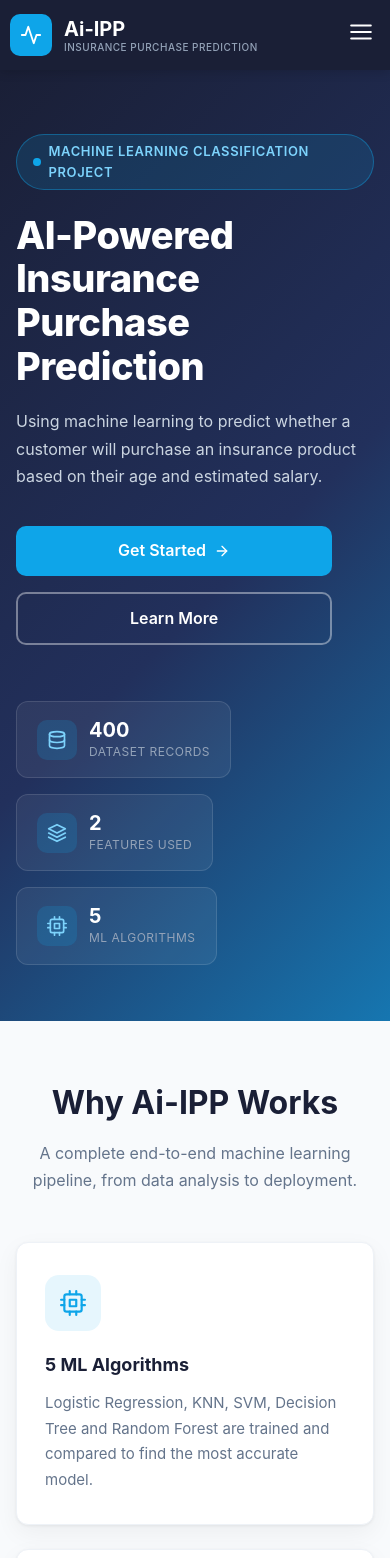
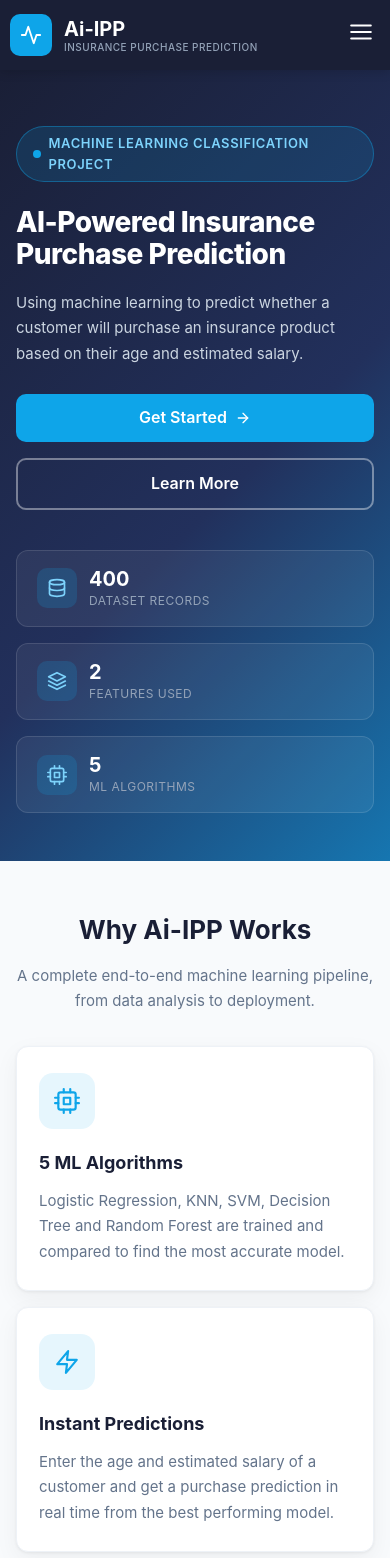
Before and after one commit to favas-fv8/ai_insurance, a React (Create React App) app in the folder frontend/: page / in a window 390 px wide. Shown: the top 1558 px of the page. Built offline with nearby package versions, Linux system fonts and the light colour scheme; no server answers.

Commit message:
Make all pages fully responsive across screen sizes

```diff
--- a/frontend/src/components/Footer.css
+++ b/frontend/src/components/Footer.css
@@ -126,3 +126,14 @@
     text-align: left;
   }
 }
+
+@media (max-width: 480px) {
+  .footer-brand {
+    max-width: 100%;
+  }
+
+  .footer-links-list {
+    flex-wrap: wrap;
+    gap: 12px;
+  }
+}
--- a/frontend/src/components/ModelPerformance.css
+++ b/frontend/src/components/ModelPerformance.css
@@ -468,3 +468,36 @@
     grid-template-columns: 1fr;
   }
 }
+
+@media (max-width: 480px) {
+  .ai-summary-card {
+    padding: 14px 16px;
+  }
+
+  .ai-cm-card {
+    padding: 16px;
+  }
+
+  .cm {
+    gap: 6px;
+  }
+
+  .cm-cell {
+    padding: 8px 6px;
+    min-height: 48px;
+    min-width: 56px;
+  }
+
+  .ai-dataset-stats-list {
+    grid-template-columns: 1fr;
+  }
+
+  .ai-performance-actions {
+    flex-direction: column;
+    align-items: stretch;
+  }
+
+  .ai-performance-actions .btn {
+    width: 100%;
+  }
+}
--- a/frontend/src/components/Navbar.css
+++ b/frontend/src/components/Navbar.css
@@ -149,7 +149,30 @@
   padding: 6px;
 }
 
-@media (max-width: 860px) {
+@media (min-width: 1024px) and (max-width: 1280px) {
+  .navbar-menu {
+    gap: 14px;
+  }
+
+  .navbar-links {
+    gap: 4px;
+  }
+
+  .navbar-auth {
+    gap: 6px;
+  }
+
+  .navbar-link {
+    padding: 8px 10px;
+    font-size: 14px;
+  }
+
+  .navbar-user-name {
+    max-width: 90px;
+  }
+}
+
+@media (max-width: 1024px) {
   .navbar-toggle {
     display: block;
   }
--- a/frontend/src/index.css
+++ b/frontend/src/index.css
@@ -47,6 +47,18 @@ select {
   max-width: 1200px;
   margin: 0 auto;
   padding: 0 24px;
+}
+
+.table th,
+.table td {
+  white-space: normal;
+  word-break: break-word;
+}
+
+@media (min-width: 1600px) {
+  .container {
+    max-width: 1320px;
+  }
 }
 
 .page {
@@ -249,3 +261,23 @@ select {
     padding: 0 16px;
   }
 }
+
+@media (max-width: 480px) {
+  .page {
+    padding: 24px 0 40px;
+  }
+
+  .page-title {
+    font-size: 24px;
+  }
+
+  .page-subtitle {
+    font-size: 15px;
+    margin-bottom: 24px;
+  }
+
+  .btn {
+    padding: 11px 20px;
+    font-size: 14px;
+  }
+}
--- a/frontend/src/pages/About.css
+++ b/frontend/src/pages/About.css
@@ -211,6 +211,12 @@
   margin-top: 2px;
 }
 
+@media (max-width: 1024px) {
+  .steps-grid {
+    grid-template-columns: repeat(2, 1fr);
+  }
+}
+
 @media (max-width: 900px) {
   .steps-grid {
     grid-template-columns: 1fr;
@@ -225,3 +231,22 @@
     align-items: flex-start;
   }
 }
+
+@media (max-width: 480px) {
+  .about-section-title {
+    font-size: 21px;
+  }
+
+  .about-paragraph {
+    font-size: 15px;
+  }
+
+  .step-card,
+  .tech-card {
+    padding: 24px 20px;
+  }
+
+  .best-model-banner {
+    padding: 20px;
+  }
+}
--- a/frontend/src/pages/History.css
+++ b/frontend/src/pages/History.css
@@ -47,7 +47,7 @@
 }
 
 .history-table-card {
-  overflow: hidden;
+  overflow-x: auto;
 }
 
 .table-card {
@@ -150,3 +150,14 @@
     flex-direction: column;
   }
 }
+
+@media (max-width: 600px) {
+  .history-table-card .table th,
+  .history-table-card .table td {
+    padding: 12px 12px;
+  }
+
+  .empty-state {
+    padding: 48px 20px;
+  }
+}
--- a/frontend/src/pages/Home.css
+++ b/frontend/src/pages/Home.css
@@ -268,29 +268,63 @@
   font-size: 16px;
 }
 
-@media (max-width: 900px) {
+@media (max-width: 1280px) {
+  .hero-title {
+    font-size: 46px;
+  }
+}
+
+@media (max-width: 1024px) {
   .hero {
-    padding: 64px 0 56px;
+    padding: 72px 0 64px;
   }
 
   .hero-title {
-    font-size: 38px;
+    font-size: 40px;
+  }
+
+  .hero-subtitle {
+    font-size: 17px;
+  }
+
+  .features-grid {
+    grid-template-columns: repeat(2, 1fr);
+  }
+}
+
+@media (max-width: 768px) {
+  .hero {
+    padding: 56px 0 48px;
+  }
+
+  .hero-title {
+    font-size: 34px;
   }
 
   .hero-subtitle {
     font-size: 16px;
+    margin-bottom: 28px;
+  }
+
+  .hero-actions {
+    margin-bottom: 40px;
   }
 
   .features {
-    padding: 56px 0;
+    padding: 48px 0;
   }
 
   .features-grid {
     grid-template-columns: 1fr;
+    gap: 16px;
+  }
+
+  .feature-card {
+    padding: 26px 22px;
   }
 
   .how-it-works {
-    padding: 56px 0;
+    padding: 48px 0;
   }
 
   .dataset-stats {
@@ -298,10 +332,66 @@
   }
 
   .cta {
-    padding: 56px 0;
+    padding: 48px 0;
   }
 
   .cta-title {
     font-size: 26px;
   }
 }
+
+@media (max-width: 480px) {
+  .hero-title {
+    font-size: 28px;
+  }
+
+  .hero-subtitle {
+    font-size: 15px;
+  }
+
+  .hero-actions {
+    width: 100%;
+  }
+
+  .hero-actions .btn {
+    width: 100%;
+  }
+
+  .hero-stats {
+    flex-direction: column;
+    align-items: stretch;
+    width: 100%;
+  }
+
+  .hero-stat {
+    justify-content: flex-start;
+  }
+
+  .section-header {
+    margin-bottom: 32px;
+  }
+
+  .section-title {
+    font-size: 26px;
+  }
+
+  .section-subtitle {
+    font-size: 15px;
+  }
+
+  .dataset-stats {
+    padding: 18px;
+  }
+
+  .dataset-stats-grid {
+    gap: 12px;
+  }
+
+  .cta {
+    padding: 44px 0;
+  }
+
+  .cta-subtitle {
+    font-size: 15px;
+  }
+}
--- a/frontend/src/pages/Login.css
+++ b/frontend/src/pages/Login.css
@@ -220,3 +220,19 @@
     margin-bottom: 12px;
   }
 }
+
+@media (max-width: 380px) {
+  .login-card {
+    width: 94vw;
+    padding: 20px 12px;
+  }
+
+  .login-card .auth-title {
+    font-size: 20px;
+  }
+
+  .login-card .auth-submit {
+    min-width: 0;
+    width: 100%;
+  }
+}
--- a/frontend/src/pages/Prediction.css
+++ b/frontend/src/pages/Prediction.css
@@ -210,3 +210,23 @@
     padding: 24px 20px;
   }
 }
+
+@media (max-width: 480px) {
+  .prediction-tab {
+    padding: 12px 10px;
+    font-size: 12px;
+  }
+
+  .prediction-tab svg {
+    width: 18px;
+    height: 18px;
+  }
+
+  .prediction-form-card {
+    padding: 20px 16px;
+  }
+
+  .prediction-info-card {
+    padding: 20px 16px;
+  }
+}
--- a/frontend/src/pages/PredictionResults.css
+++ b/frontend/src/pages/PredictionResults.css
@@ -270,3 +270,34 @@
     margin-left: 0;
   }
 }
+
+@media (max-width: 480px) {
+  .result-hero {
+    padding: 20px 16px;
+    gap: 14px;
+  }
+
+  .result-hero-title {
+    font-size: 20px;
+  }
+
+  .result-hero-text {
+    font-size: 14px;
+  }
+
+  .results-section-title {
+    font-size: 19px;
+  }
+
+  .result-summary-item {
+    padding: 14px 16px;
+  }
+
+  .results-actions {
+    flex-direction: column;
+  }
+
+  .results-actions .btn {
+    width: 100%;
+  }
+}
--- a/frontend/src/pages/Profile.css
+++ b/frontend/src/pages/Profile.css
@@ -115,3 +115,18 @@
     padding: 32px 24px;
   }
 }
+
+@media (max-width: 480px) {
+  .profile-sidebar {
+    padding: 24px 16px;
+  }
+
+  .profile-name {
+    font-size: 20px;
+  }
+
+  .profile-form-card {
+    padding: 20px 16px;
+    min-height: 0;
+  }
+}
--- a/frontend/src/pages/Register.css
+++ b/frontend/src/pages/Register.css
@@ -14,3 +14,9 @@
     gap: 0;
   }
 }
+
+@media (max-width: 480px) {
+  .register-card {
+    padding: 28px 18px;
+  }
+}
```
